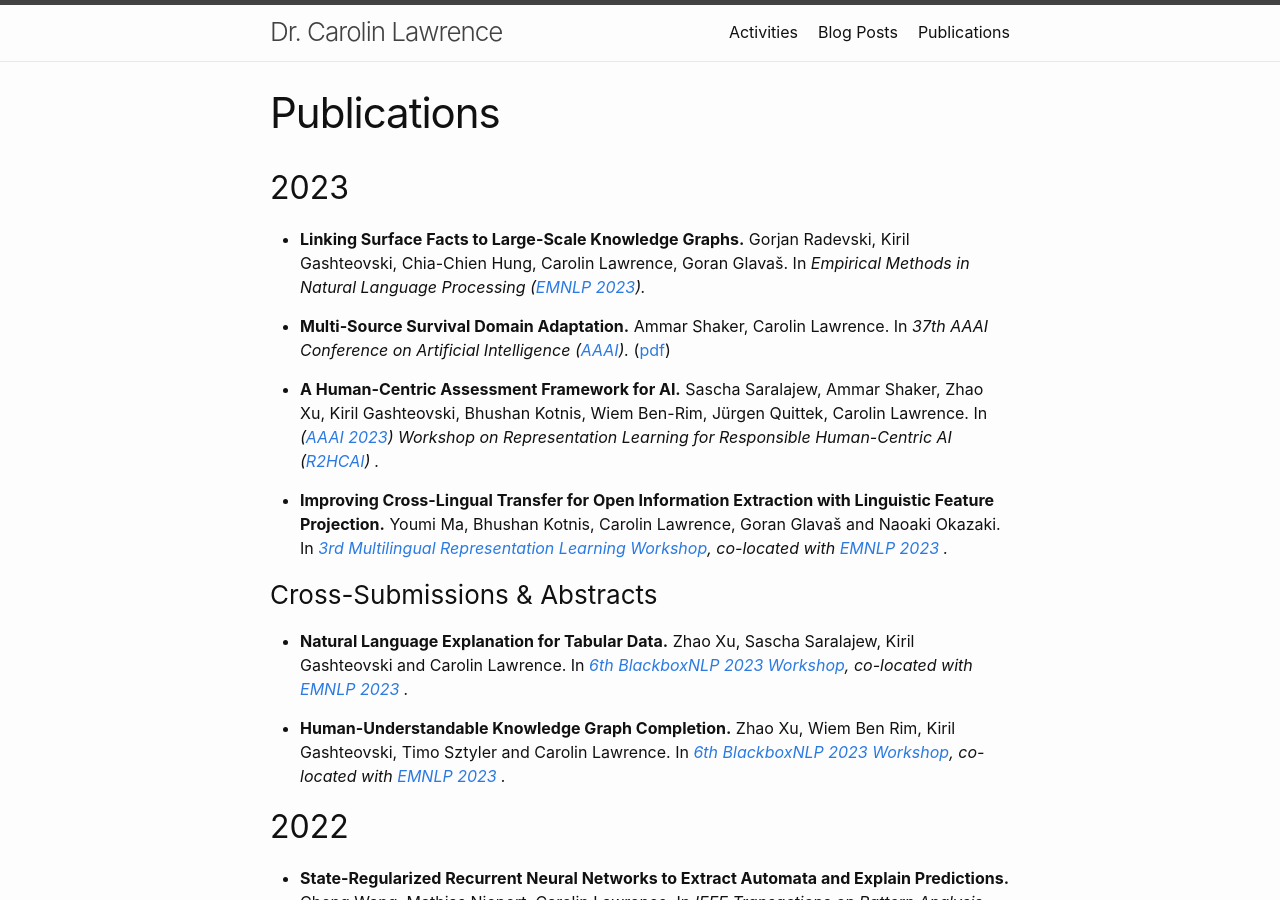
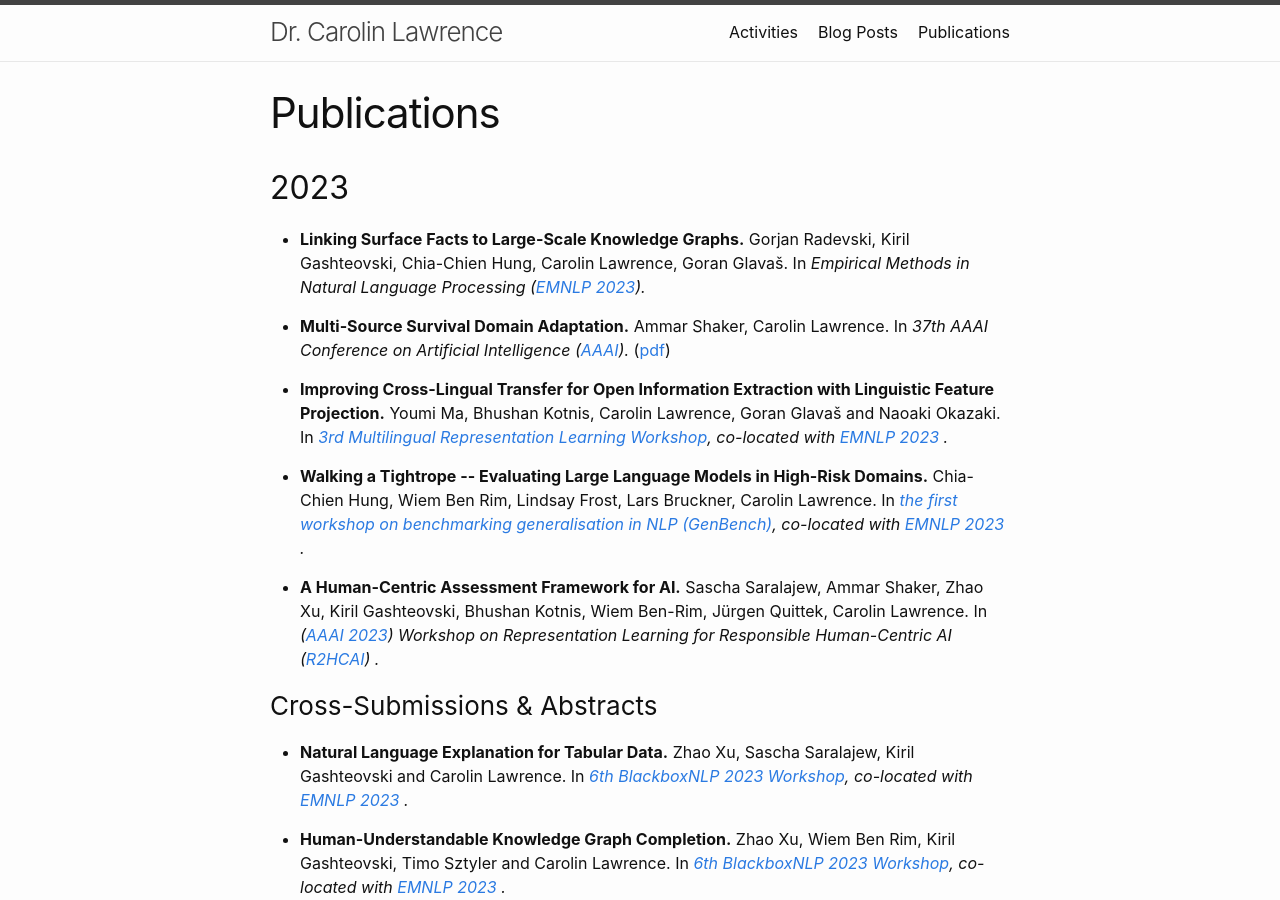
Before and after one commit to carolinlawrence/carolinlawrence.github.io, a Jekyll site: the page built from publications.markdown, in a window 1280 px wide and 900 px high. Built offline with Jekyll 4.4.1, drawn with Linux system fonts in a browser that asks for light colours.

Commit message:
Update publications.markdown

```diff
--- a/publications.markdown
+++ b/publications.markdown
@@ -8,8 +8,9 @@ layout: page
 <ul>
     <p><li><b>Linking Surface Facts to Large-Scale Knowledge Graphs.</b> Gorjan Radevski, Kiril Gashteovski, Chia-Chien Hung, Carolin Lawrence, Goran Glavaš. In <i>  Empirical Methods in Natural Language Processing (<a href="https://2023.emnlp.org/">EMNLP 2023</a>).</i> </li></p>
     <p><li><b>Multi-Source Survival Domain Adaptation.</b> Ammar Shaker, Carolin Lawrence. In <i>37th AAAI Conference on Artificial Intelligence (<a href="https://aaai.org/Conferences/AAAI-23/">AAAI</a>).</i> (<a href="https://arxiv.org/abs/2212.00424">pdf</a>)</li></p>
+    <p><li><b> Improving Cross-Lingual Transfer for Open Information Extraction with Linguistic Feature Projection.</b> Youmi Ma, Bhushan Kotnis, Carolin Lawrence, Goran Glavaš and Naoaki Okazaki. In <i><a href="https://sigtyp.github.io/ws2023-mrl.html">3rd Multilingual Representation Learning Workshop</a>, co-located with <a href="https://2023.emnlp.org/">EMNLP 2023</a> .</i> </li></p>
+    <p><li><b>Walking a Tightrope -- Evaluating Large Language Models in High-Risk Domains.</b> Chia-Chien Hung, Wiem Ben Rim, Lindsay Frost, Lars Bruckner, Carolin Lawrence. In <i><a href="https://genbench.org/">the first workshop on benchmarking generalisation in NLP (GenBench)</a>, co-located with <a href="https://2023.emnlp.org/">EMNLP 2023</a> .</i> </li></p>
     <p><li><b>A Human-Centric Assessment Framework for AI.</b> Sascha Saralajew, Ammar Shaker, Zhao Xu, Kiril Gashteovski, Bhushan Kotnis, Wiem Ben-Rim, Jürgen Quittek, Carolin Lawrence. In <i>(<a href="https://aaai.org/Conferences/AAAI-23/">AAAI 2023</a>) Workshop on Representation Learning for Responsible Human-Centric AI (<a href="https://r2hcai.github.io/AAAI-23/index.html">R2HCAI</a>) .</i> </li></p>
-    <p><li><b> Improving Cross-Lingual Transfer for Open Information Extraction with Linguistic Feature Projection.</b> Youmi Ma, Bhushan Kotnis, Carolin Lawrence, Goran Glavaš and Naoaki Okazaki. In <i><a href="https://sigtyp.github.io/ws2023-mrl.html">3rd Multilingual Representation Learning Workshop</a>, co-located with <a href="https://2023.emnlp.org/">EMNLP 2023</a> .</i> </li></p>
 </ul>
 
 ### Cross-Submissions & Abstracts
```
